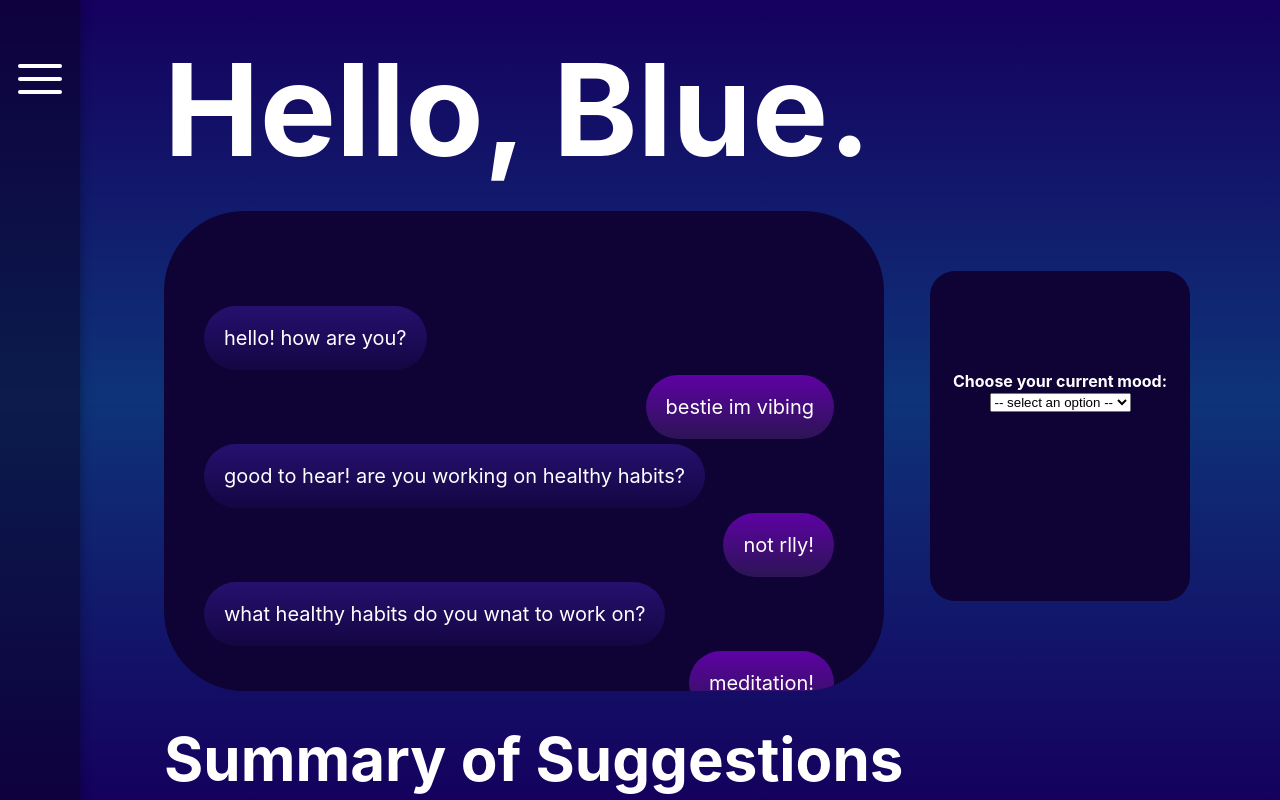
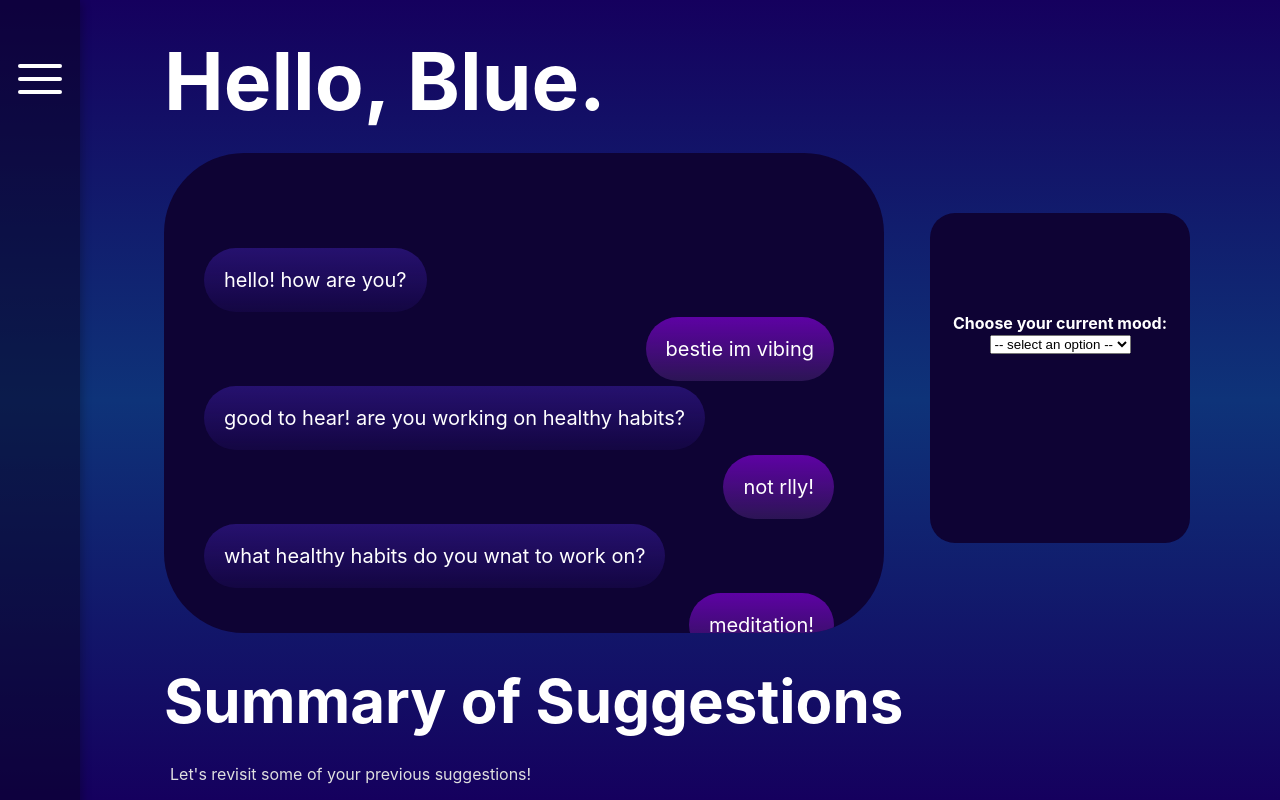
Before and after one commit to anna-m120/motAIve, a React (Create React App) app in the folder hack-western-app/: page / in a window 1280 px wide. Built offline with nearby package versions, Linux system fonts and the light colour scheme.

Commit message:
changed header font size

```diff
--- a/hack-western-app/src/App.css
+++ b/hack-western-app/src/App.css
@@ -48,7 +48,7 @@ body {
 
 header {
   font-weight: bold;
-  font-size: 8rem;
+  font-size: 5rem;
   color: white;
   margin-top: 2rem;
   margin-left: 4rem;
--- a/hack-western-app/src/TextBoxes.css
+++ b/hack-western-app/src/TextBoxes.css
@@ -10,6 +10,6 @@
   display: flex;
   flex-direction: column;
   justify-content: center;
-  font-size: calc(60px);
+  font-size: 60px;
   color: white;
 }
```
